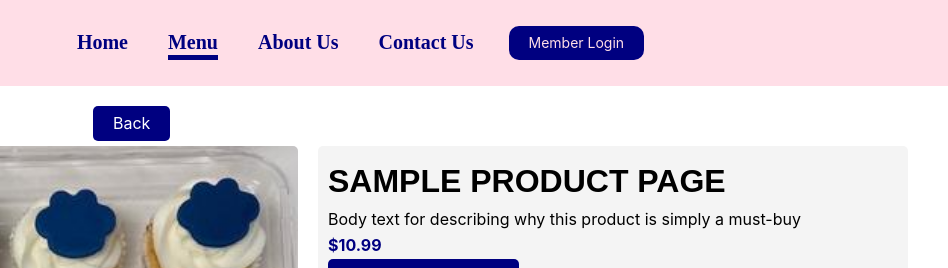
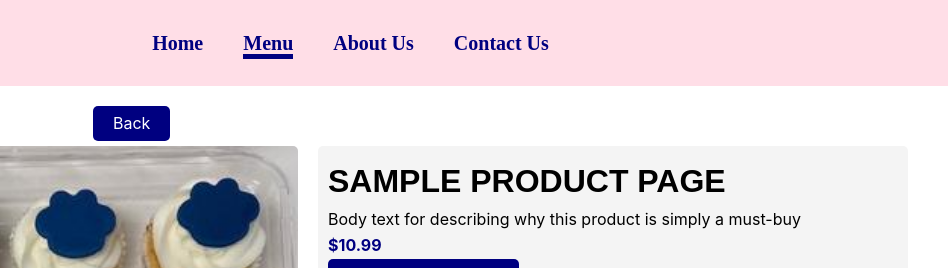
Before and after one commit to cmukdao/demo_website, a plain HTML site: page view/product.html in a window 1280 px wide. Shown: the top 268 px of the page, 332-1280 px from the left. Drawn offline with Linux system fonts and the light colour scheme; a web font is replaced by a local one.

Commit message:
Update product.html

```diff
--- a/view/product.html
+++ b/view/product.html
@@ -15,7 +15,6 @@
             <a class="active" href="menu.html">Menu</a>
             <a href="about.html">About Us</a>
             <a href="contact.html">Contact Us</a>
-            <button class="login" herf="#login">Member Login</button>
         </nav>
     </div>
 
```
